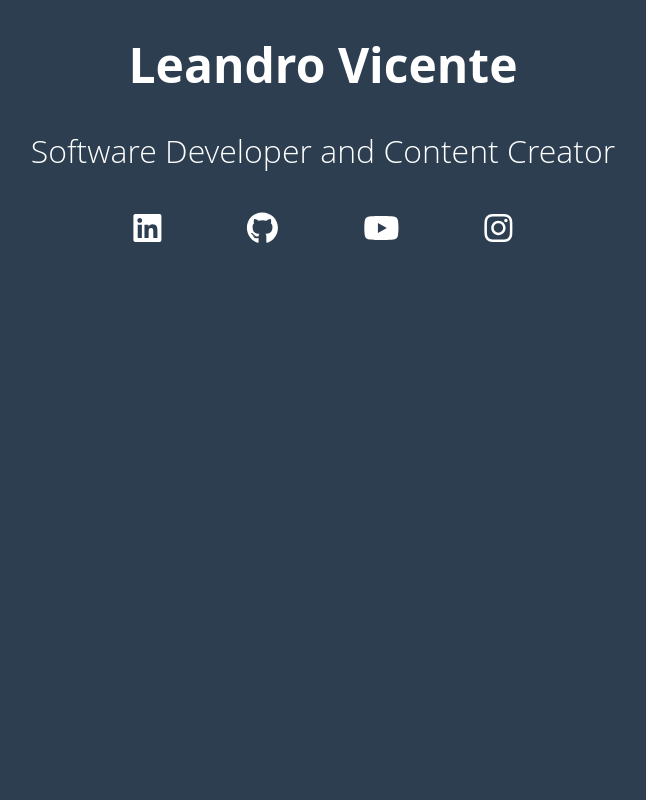
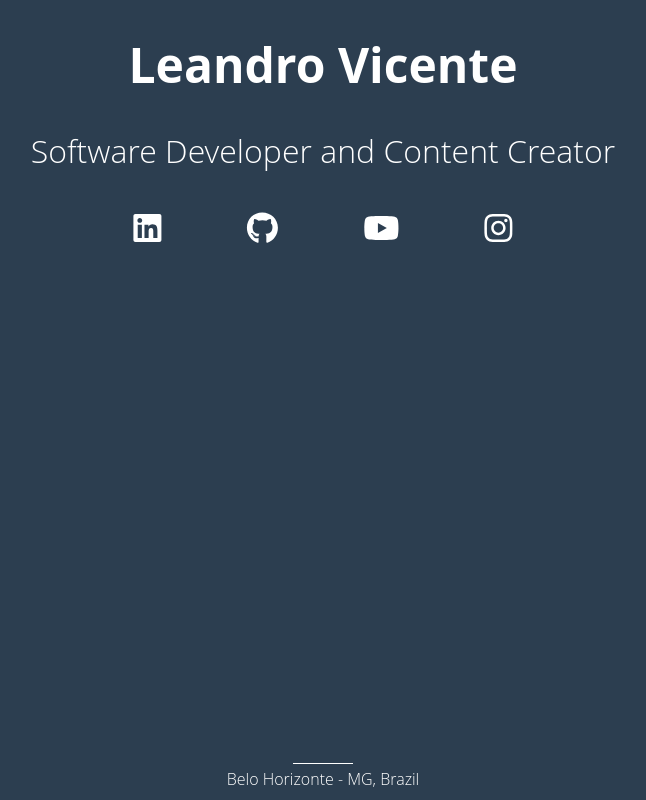
Before and after one commit to llevvi/llevvi.github.io, a React (Create React App) app: page / in a window 1280 px wide. Shown: the whole page, without its empty margins (317-963 px from the left). Built offline with nearby package versions, Linux system fonts and the light colour scheme.

Commit message:
Creates footer component

```diff
--- a/src/App.js
+++ b/src/App.js
@@ -4,6 +4,8 @@ import { fab } from '@fortawesome/free-brands-svg-icons'
 
 import Bio from './components/Bio'
 import SocialBox from './components/SocialBox'
+import Footer from './components/Footer'
+
 import { SOCIAL_ICONS_AND_LINKS } from './constants'
 
 class App extends Component {
@@ -16,6 +18,7 @@ class App extends Component {
       <React.Fragment>
         <Bio name='Leandro Vicente' tagline='Software Developer and Content Creator' />
         <SocialBox iconsAndLinks={SOCIAL_ICONS_AND_LINKS} />
+        <Footer address='Belo Horizonte - MG, Brazil' />
       </React.Fragment>
     )
   }
--- /dev/null
+++ b/src/components/Footer/index.js
@@ -0,0 +1,17 @@
+import React from 'react'
+
+const Footer = (props) => {
+  const { address } = props
+  return(
+    <React.Fragment>
+      <footer>
+        <div className='border'></div>
+        <address>
+          {address}
+        </address>
+      </footer>
+    </React.Fragment>
+  )
+}
+
+export default Footer
--- a/src/index.css
+++ b/src/index.css
@@ -41,10 +41,58 @@ ul.social-media-list li {
       text-shadow: 0px 0px 15px #fff;
     }
 
+  footer {
+      left: 50%;
+      transform: translateX(-50%);
+      position: absolute;
+      bottom: 0px;
+      width: 100%;
+      text-align: center;
+      overflow: hidden;
+  }
+
+    footer div.border {
+      width: 60px;
+      position: absolute;
+      top: 0px;
+      left: 50%;
+      transform: translateX(-50%);
+      border-top: 1px solid;
+    }
+
+    footer address {
+      font-family: 'Open Sans', sans-serif;
+      font-style: normal;
+      font-weight: 100;
+      position: relative;
+      margin-bottom: 10px;
+      margin-top: 5px;
+      text-decoration: none;
+      left: 50%;
+      transform: translateX(-50%);
+      padding: 0px 10px;
+      width: 50%;
+
+    }
+
 @media only screen and (max-width: 470px) {
 div.container{
   max-width: calc(100% - 60px);
   top: calc(50% - 50px);
 }
 
+h1 {
+  font-size: 2em;
 }
+
+h2 {
+  font-family: 'Open Sans', sans-serif;
+  font-weight: 100;
+  font-size: 1.5em;
+}
+
+ul.social-media-list {
+  margin-top: 30%;
+  width: 80%;
+}
+}
```
Also changed, not shown: src/components/Footer/test.js (added, +10 -0 lines), 1 other file (tests, documents, lock files or other folders).
